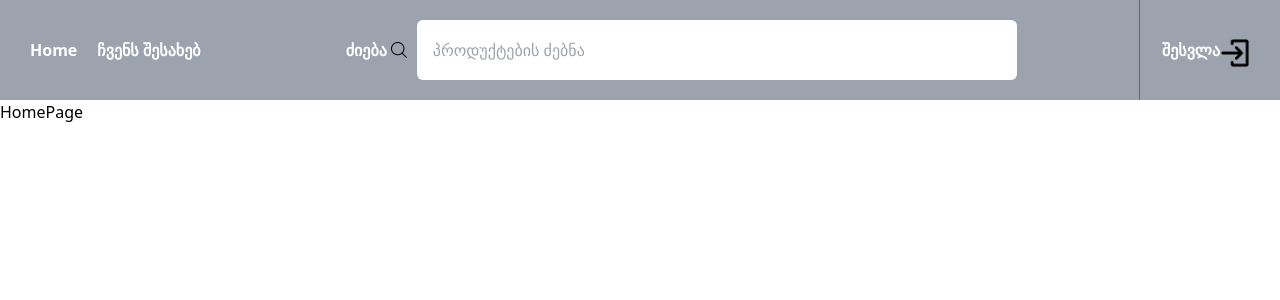
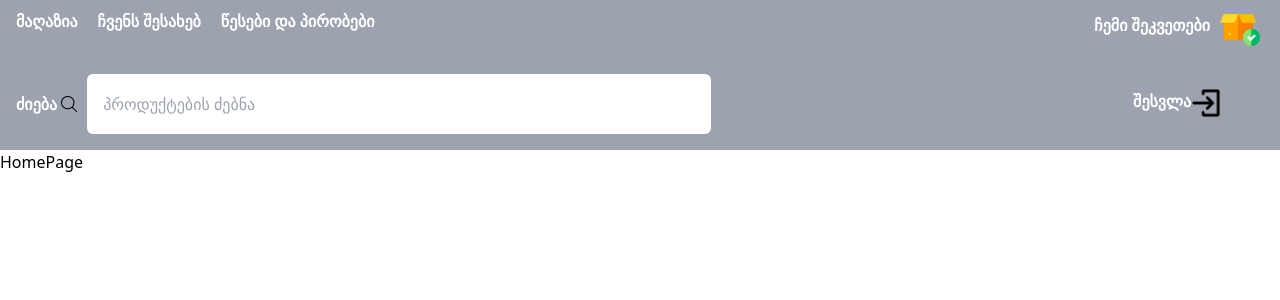
Before and after one commit to kaikaci12/shop-eri, a React (Vite) app: page / in a window 1280 px wide. Shown: the top 300 px of the page. Built offline with nearby package versions, Linux system fonts and the light colour scheme.

Commit message:
fix styles and add orders button

```diff
--- a/src/components/Header.tsx
+++ b/src/components/Header.tsx
@@ -3,14 +3,19 @@ import LoginIcon from "/assets/login-icon.png";
 import Menu from "/assets/menu.png";
 import { useEffect, useState } from "react";
 import SearchIcon from "/assets/search.png";
+import OrderIcon from "/assets/order-icon.png";
 const navLinks = [
   {
-    name: "Home",
+    name: "მაღაზია",
     path: "/",
   },
   {
     name: "ჩვენს შესახებ",
     path: "/about",
+  },
+  {
+    name: "წესები და პირობები",
+    path: "/rules",
   },
 ];
 
@@ -20,6 +25,7 @@ type TRegWindow = {
 
 export default function Header({ handleRegWindow }: TRegWindow) {
   const [windowWidth, setWindowWidth] = useState(window.innerWidth);
+  const [menuActive, setMenuActive] = useState(false);
   useEffect(() => {
     const handleResize = () => {
       setWindowWidth(window.innerWidth);
@@ -31,11 +37,65 @@ export default function Header({ handleRegWindow }: TRegWindow) {
   }, []);
 
   return (
-    <header className="bg-gray-400 h-[100px] flex items-center px-[30px]">
-      {windowWidth < 400 && <img src={Menu} className="w-[30px] " />}
-      <div className="bg-[#017EFA] h-[100px] w-[1px] absolute right-[140px] "></div>
+    <header className="bg-gray-400 sm:h-[150px] h-[100px] flex flex-col gap-[32px]  items-center px-[16px] pb-[16px]">
+      <div className="h-full flex items-center w-full ">
+        {windowWidth < 640 ? (
+          <div
+            onClick={() => setMenuActive(!menuActive)}
+            className="flex gap-[16px] items-center"
+          >
+            <img src={Menu} className="w-[30px] " />
+            <label htmlFor="search" className="flex  gap-[10px] ">
+              <div className="flex gap-[4px] items-center text-white font-bold text-[1rem]">
+                ძიება
+                <img
+                  src={SearchIcon}
+                  alt="search-icon"
+                  className="w-[16px] h-[16px]"
+                />
+              </div>
+            </label>
+          </div>
+        ) : (
+          <nav className="flex   lg:gap-[40px]">
+            <ul className="flex gap-[20px]  items-center ">
+              {navLinks.map((link, index) => {
+                return (
+                  <Link key={index} to={link.path}>
+                    <li className="text-white font-bold text-[1rem] no-underline">
+                      {link.name}
+                    </li>
+                  </Link>
+                );
+              })}
+            </ul>
+          </nav>
+        )}
+      </div>
 
-      <nav className="flex w-full items-center justify-between">
+      <div className="absolute h-[100px] sm:h-[150px] right-[20px] flex-col  flex gap-[1px]  items-center">
+        <div className="text-[1rem]   items-center justify-center text-white font-bold flex gap-[10px]">
+          <span>ჩემი შეკვეთები</span>
+          <img src={OrderIcon} alt="" className=" w-[40px] mt-[10px]" />
+        </div>
+        <div
+          onClick={() => handleRegWindow()}
+          className="flex    cursor-pointer text-white font-bold h-full items-center "
+        >
+          შესვლა
+          <img src={LoginIcon} alt="" className="w-[30px] mt-[5px]" />
+        </div>
+      </div>
+
+      {menuActive && (
+        <div className="fixed transition-all ease-out duration-500 translate-x-0  top-[120px] left-0 w-[400px] p-[25px] h-[200px] bg-slate-400">
+          <input
+            type="search"
+            className="rounded-[6px] h-[60px] px-[16px] w-full "
+            placeholder="პროდუქტების ძებნა"
+            id="search"
+          />
+          <nav className="flex w-full items-center  gap-[20px] lg:gap-[40px]">
             <ul className="flex gap-[20px] h-full items-center ">
               {navLinks.map((link, index) => {
                 return (
@@ -47,7 +107,11 @@ export default function Header({ handleRegWindow }: TRegWindow) {
                 );
               })}
             </ul>
-
+          </nav>
+        </div>
+      )}
+      {windowWidth >= 640 && (
+        <div className="w-full">
           <label htmlFor="search" className="flex  gap-[10px] ">
             <div className="flex gap-[4px] items-center text-white font-bold text-[1rem]">
               ძიება
@@ -59,22 +123,13 @@ export default function Header({ handleRegWindow }: TRegWindow) {
             </div>
             <input
               type="search"
-            className="rounded-[6px] h-[60px] px-[16px] lg:min-w-[600px]"
+              className="rounded-[6px] h-[60px] px-[16px] w-[50%]"
               placeholder="პროდუქტების ძებნა"
               id="search"
             />
           </label>
-
-        <div className="    ">
-          <div
-            onClick={() => handleRegWindow()}
-            className="flex   justify-end cursor-pointer text-white font-bold h-full items-center "
-          >
-            შესვლა
-            <img src={LoginIcon} alt="" className="w-[30px] mt-[5px]" />
         </div>
-        </div>
-      </nav>
+      )}
     </header>
   );
 }
--- a/src/pages/Register.tsx
+++ b/src/pages/Register.tsx
@@ -64,14 +64,14 @@ export default function Register({ handleRegWindow, regWindow }: TRegWindow) {
   console.log(errors);
   return (
     <div
-      className=" flex flex-col  justify-center  sm:items-center bg-opacity-40 bg-black
+      className="h-[100vh] absolute w-full   flex flex-col  justify-center   sm:items-center bg-opacity-40 bg-black
     "
     >
       {/* <img src={LoginImg} alt="image" className="lg:w-[50%] " /> */}
 
       <form
         onSubmit={handleSubmit(onSubmit)}
-        className="flex flex-col gap-[15px]   bg-white p-[30px] sm:w-[650px] sm:mt-[80px]   lg:min-w-[800px]"
+        className="flex flex-col  gap-[15px] z-[999]   mt-[50px]   bg-white p-[30px] sm:w-[650px] sm:mt-[80px]   lg:min-w-[800px]"
       >
         <div
           onClick={() => handleRegWindow(!regWindow)}
```
Also changed, not shown: public/assets/order-icon.png (added). Lines whose indentation alone changed are shown as unchanged.
